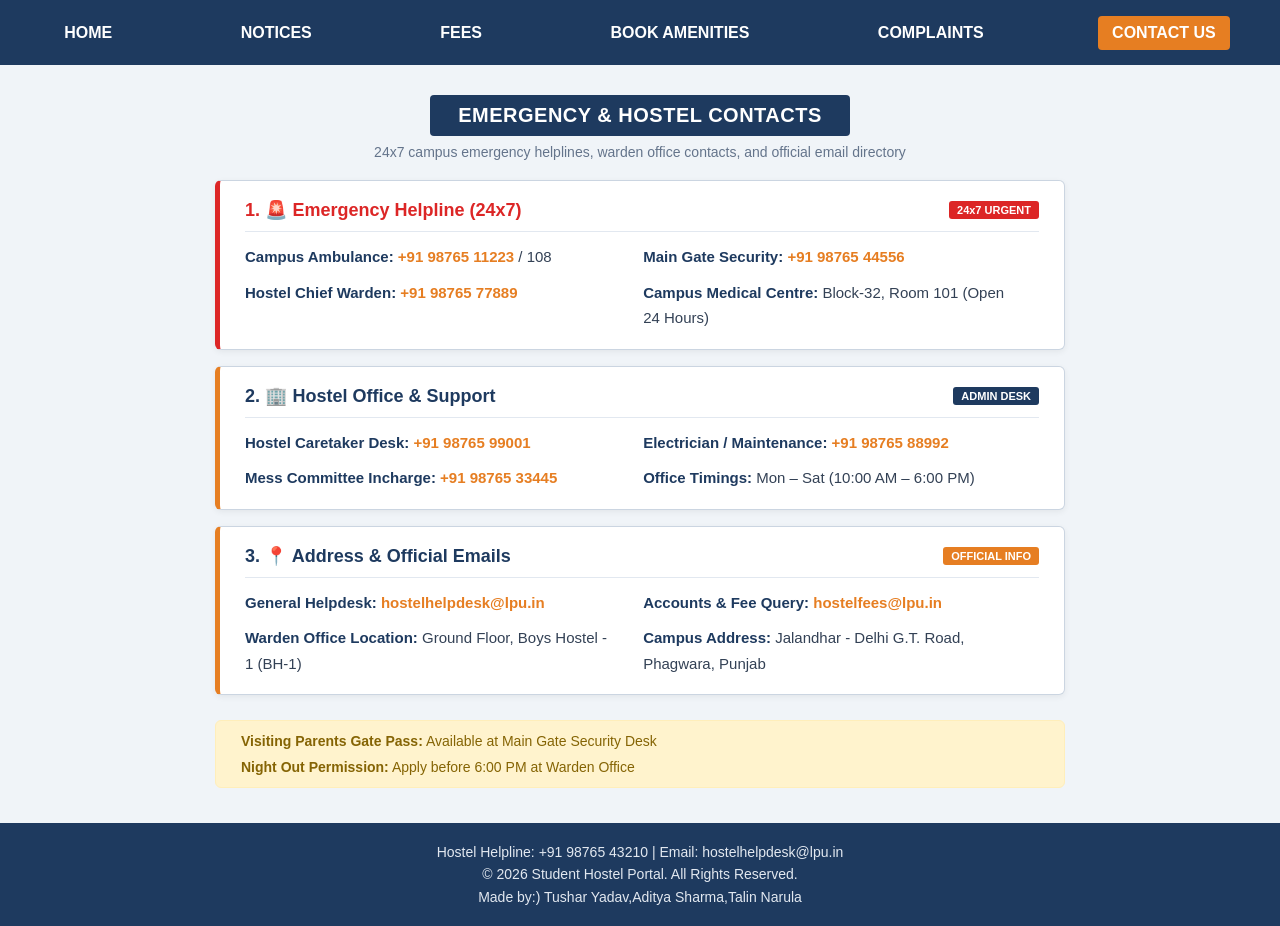
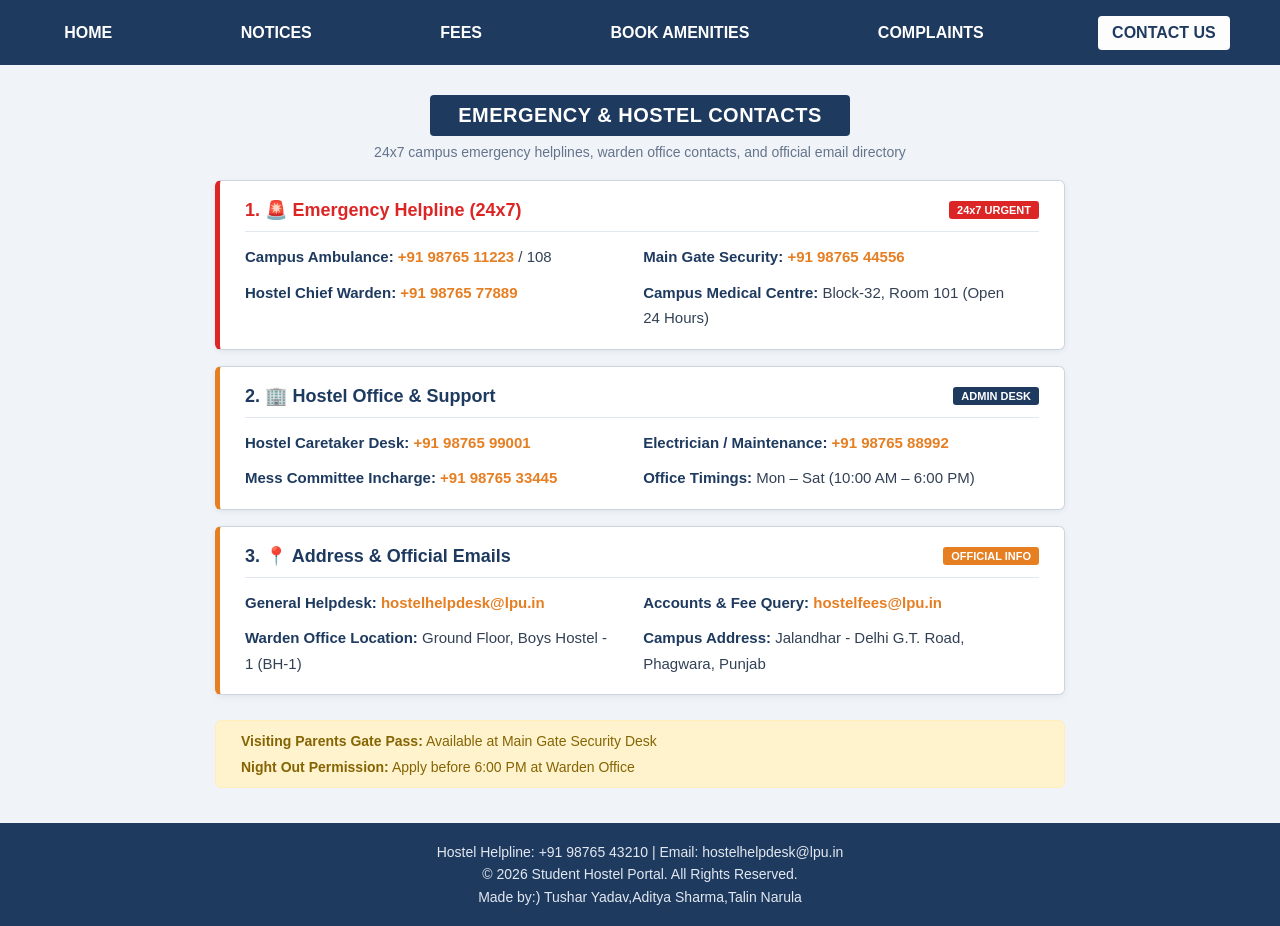
Before and after one commit to talinnarula/Project-Html, a plain HTML site: page contact.html in a window 1280 px wide. Drawn offline with Linux system fonts and the light colour scheme.

Commit message:
Update contact.css

```diff
--- a/contact.css
+++ b/contact.css
@@ -4,7 +4,7 @@
     box-sizing: border-box;
 }
 
-/* Exact Same Light Background as All Other Pages */
+
 body {
     background-color: #f0f4f8;
     color: #1e293b;
@@ -29,13 +29,14 @@ body {
     border-radius: 4px;
 }
 
+
 .n1:hover,
 .n1.active {
-    background-color: #e67e22;
-    color: #ffffff;
+    background-color: #fdfdfd;
+    color: #1e3a5f;
 }
 
-/* Title & Subtitle Section */
+
 #title-section {
     text-align: center;
     margin: 30px auto 20px auto;
@@ -58,7 +59,7 @@ body {
     color: #64748b;
 }
 
-/* Contact Cards (Exact Same Style as Notice & Fee Cards) */
+
 .contact-box {
     background-color: #ffffff;
     border: 1px solid #cbd5e1;
@@ -76,7 +77,7 @@ body {
     border-left: 5px solid #e67e22;
 }
 
-/* Emergency Card Red Highlight */
+
 .contact-box.emergency {
     border-left: 5px solid #dc2626;
 }
@@ -85,7 +86,7 @@ body {
     border-left: 5px solid #dc2626;
 }
 
-/* Card Header Row */
+
 .card-top {
     display: flex;
     justify-content: space-between;
@@ -110,7 +111,7 @@ body {
     margin-bottom: 12px;
 }
 
-/* Clean 2-Column Contact Details */
+
 .details-row {
     display: flex;
     flex-wrap: wrap;
@@ -139,7 +140,7 @@ body {
     color: #1e3a5f;
 }
 
-/* Category Tags */
+
 .tag {
     font-size: 11px;
     color: #ffffff;
@@ -160,7 +161,7 @@ body {
     background-color: #e67e22;
 }
 
-/* Bottom Note Bar (Same as Other Pages) */
+
 #contact-note {
     background-color: #fff3cd;
     color: #856404;
@@ -177,7 +178,7 @@ body {
     gap: 10px;
 }
 
-/* Matching Footer */
+
 footer {
     background-color: #1e3a5f;
     text-align: center;
```
